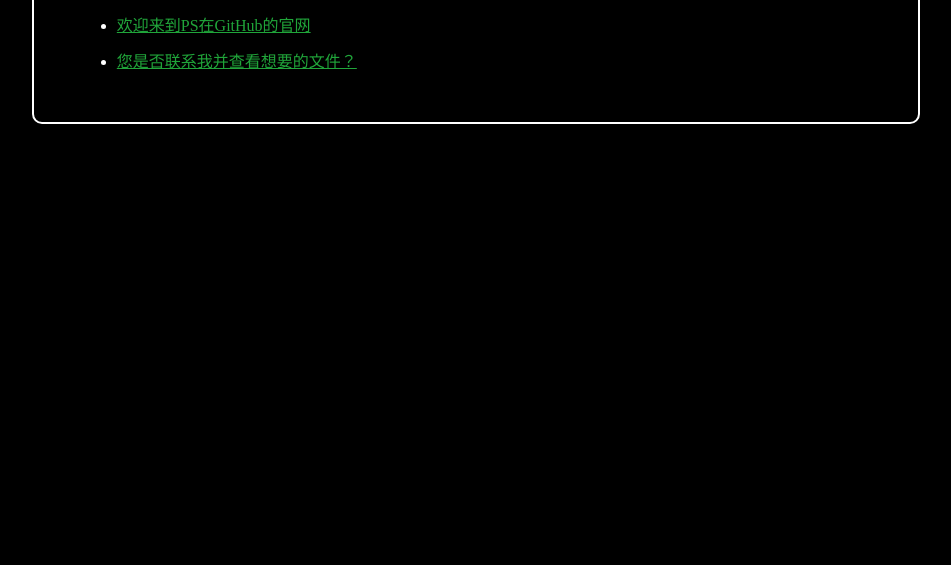
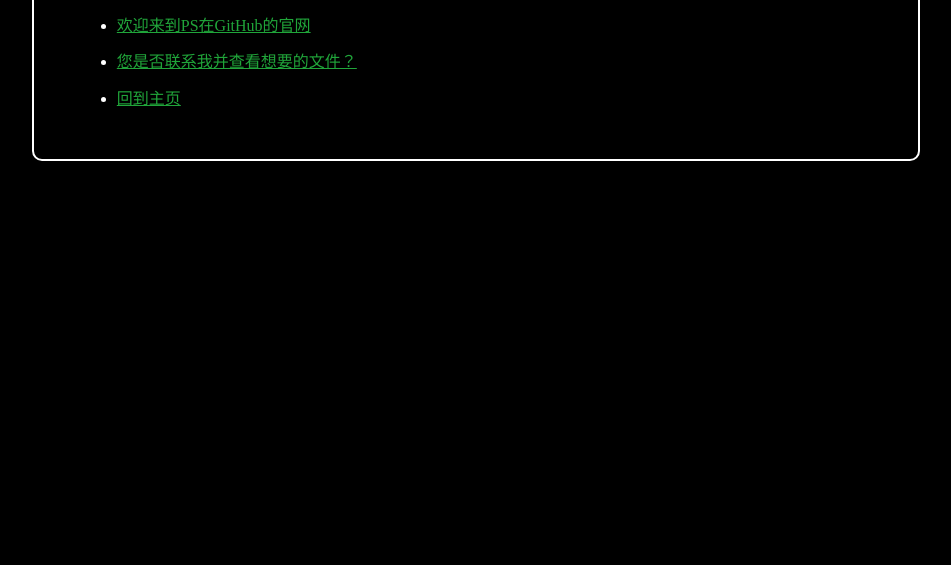
Before and after one commit to fastwalkergy/other, a plain HTML site: page index.html in a window 1280 px wide. Shown: the part 235-800 px from the top of the page, without its empty margins (164-1115 px from the left). Drawn offline with Linux system fonts and the light colour scheme.

Commit message:
Update index.html

```diff
--- a/index.html
+++ b/index.html
@@ -40,7 +40,7 @@
     <ul>
         <li><a target="_blank" href="hhttps://fastwalkergy.github.io/" >欢迎来到PS在GitHub的官网</a></li>
         <li><a target="_blank" href="https://github.com/fastwalkergy/other/tree/main/pj" >您是否联系我并查看想要的文件？</a></li>
-
+        <li><a target="_blank" href="hhttps://fastwalkergy.github.io/" >回到主页</a></li>
     </ul>
 </div>
 </body>
```
